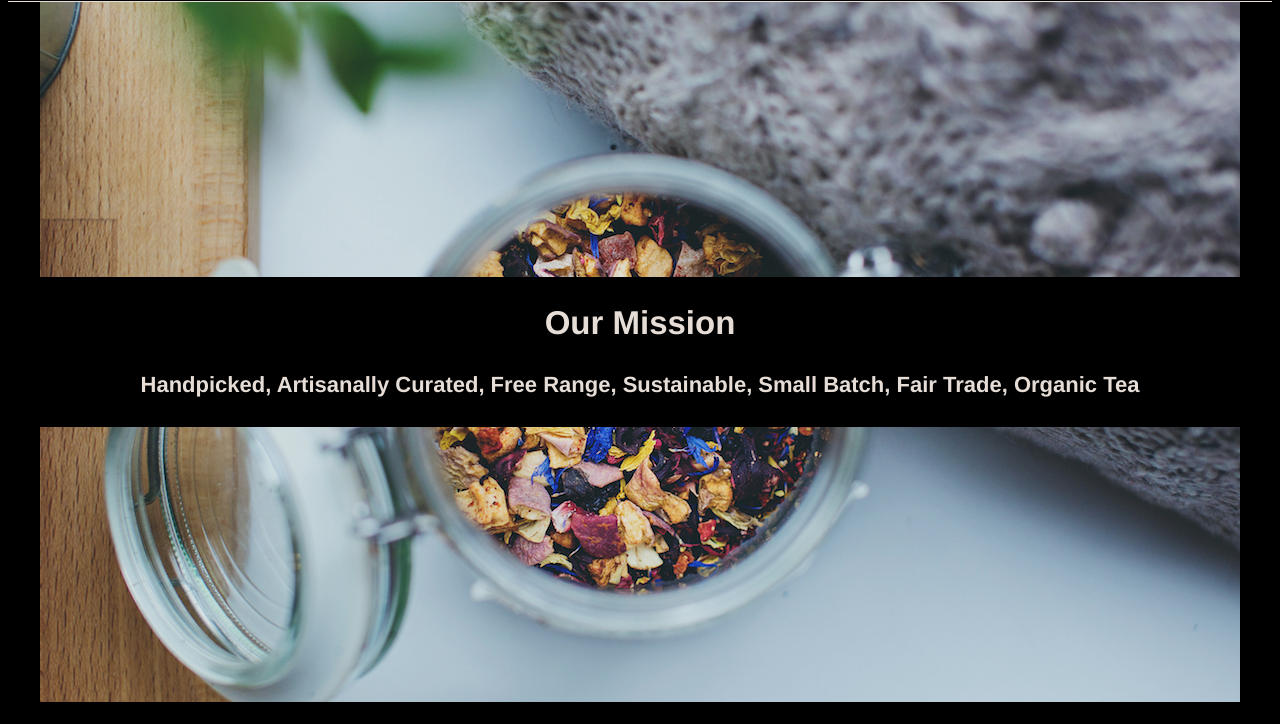
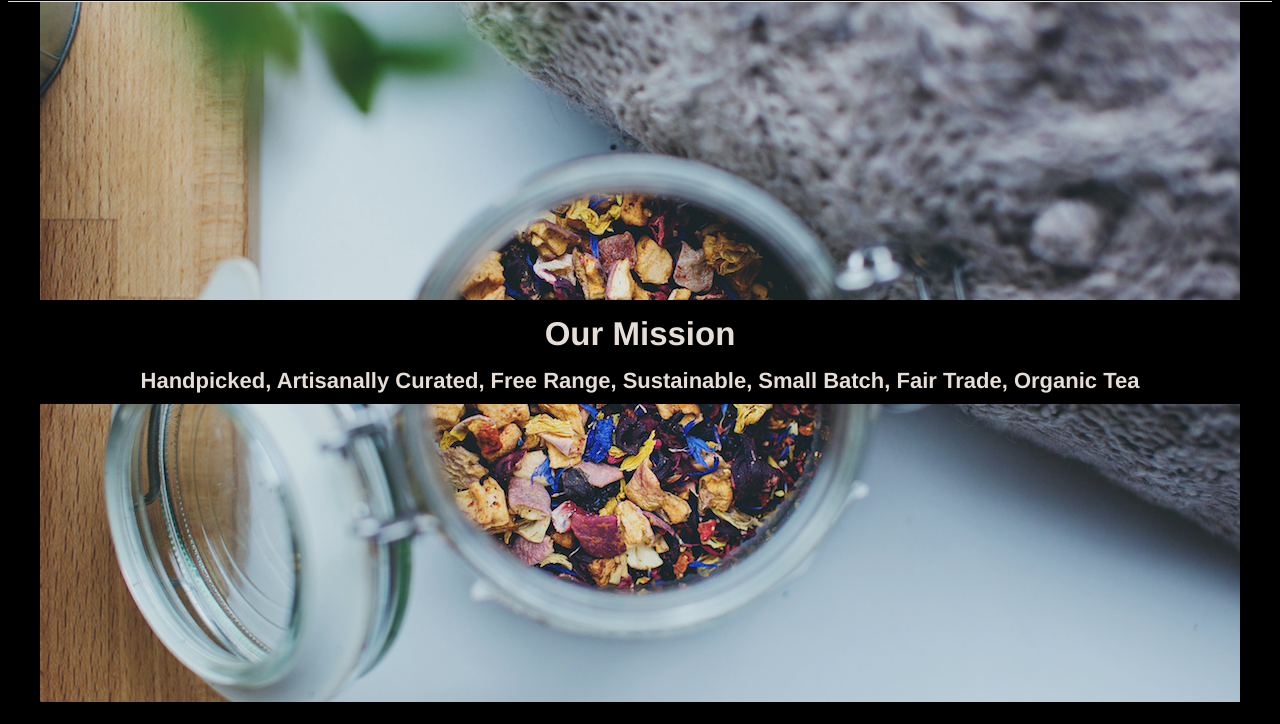
Before and after one commit to 1AICHA/TeaCozy, a plain HTML site: page index.html in a window 1280 px wide. Shown: the part 76-800 px from the top of the page. Drawn offline with Linux system fonts and the light colour scheme.

Commit message:
Modified margins 1/3 h2/h4

```diff
--- a/resources/css/style.css
+++ b/resources/css/style.css
@@ -49,7 +49,16 @@ main{
 }
 
 .missie{
+  display: inline;
   background-color: black;
   margin: 0px;
   padding: 0px;
 }
+
+h2{
+  margin: 15px 0px;
+}
+
+h4{
+  margin: 10px 0px;
+}
```
